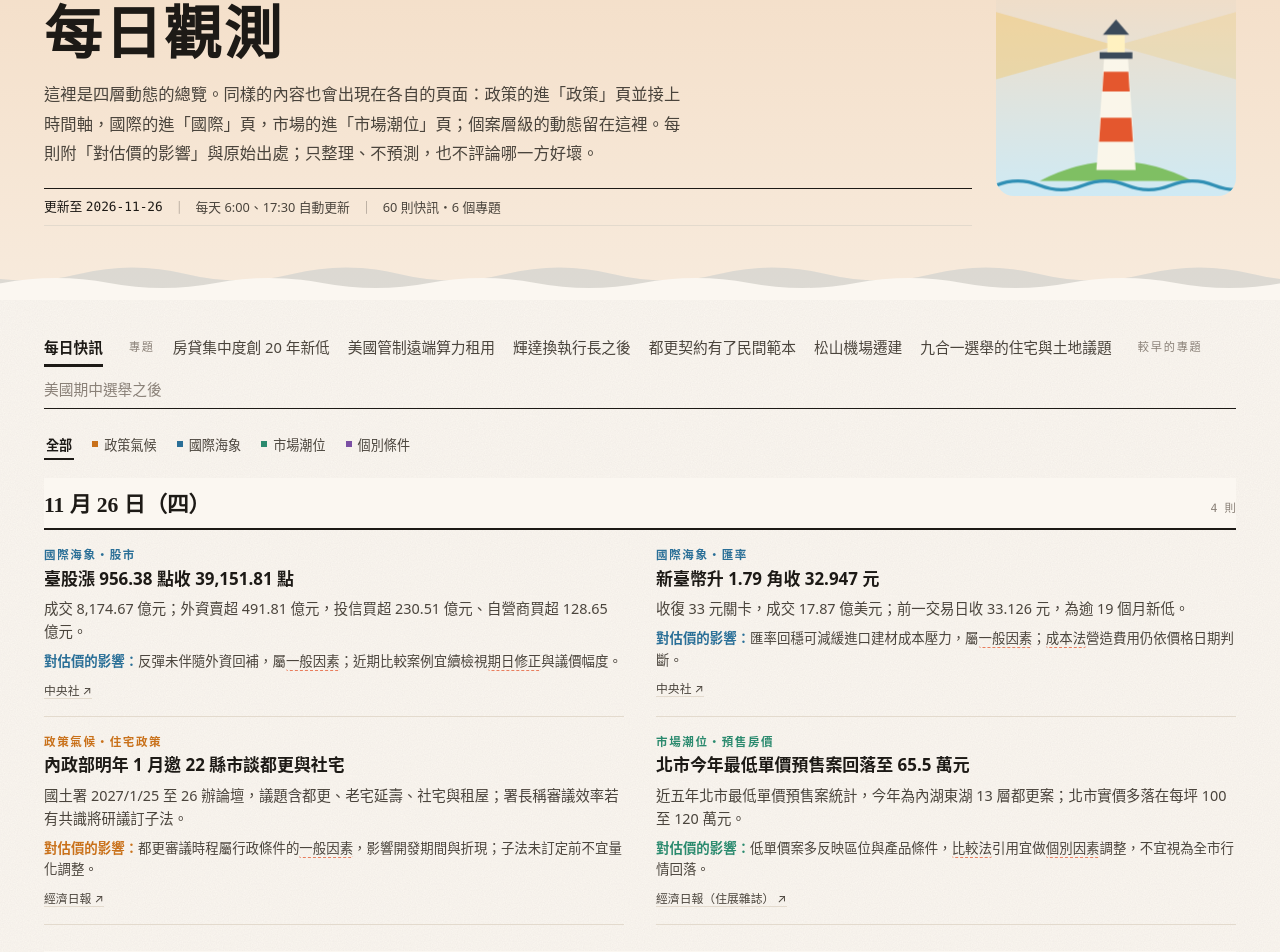
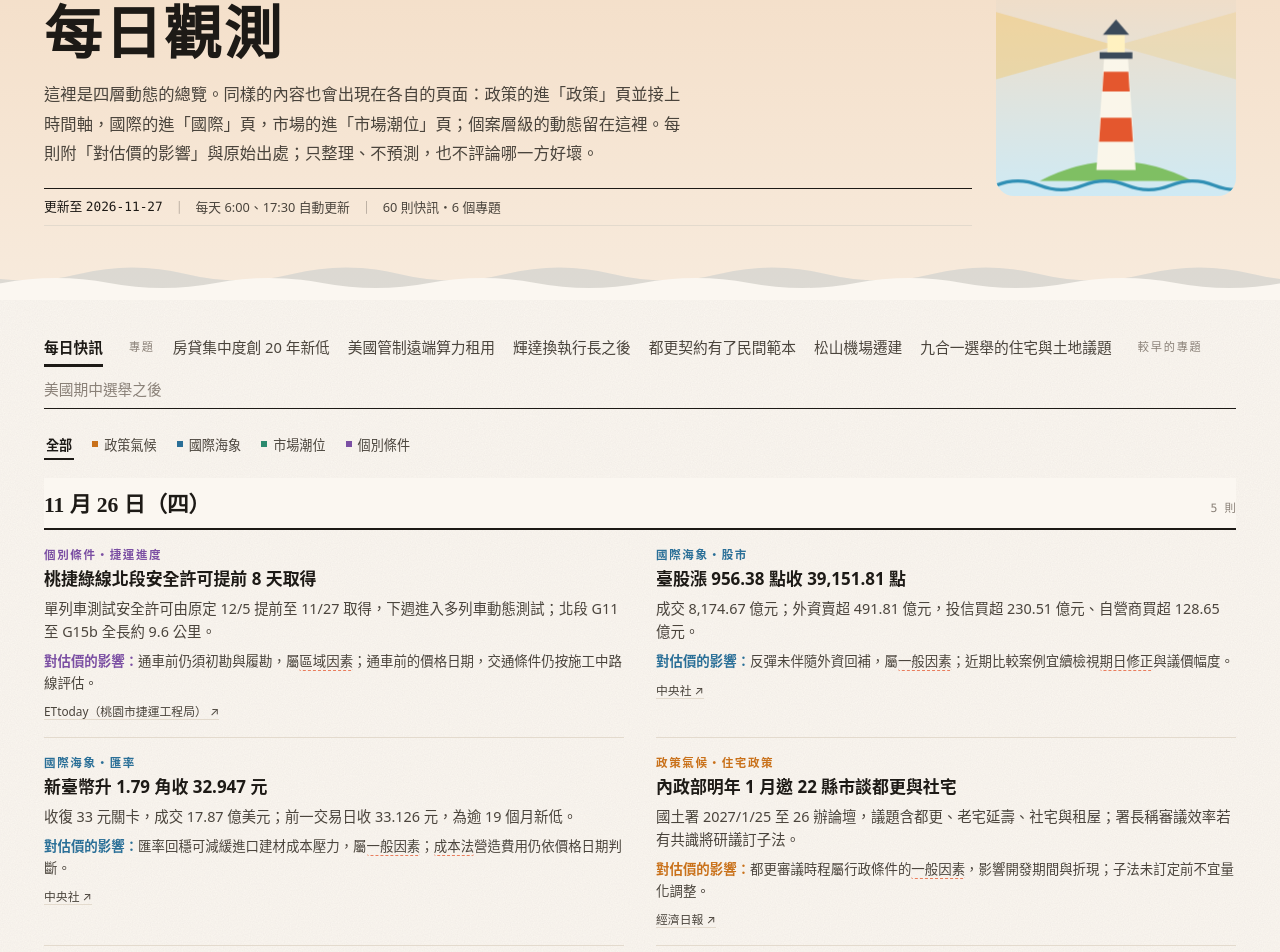
Before and after one commit to zonetai/value-isle, a Next.js app: page /value-isle/daily in a window 1280 px wide. Shown: the part 175-1127 px from the top of the page. Built offline with nearby package versions, Linux system fonts and the light colour scheme.

Commit message:
每日觀測 2026-11-27

```diff
--- a/data/daily.ts
+++ b/data/daily.ts
@@ -8,12 +8,12 @@
 import type { DailyData } from "./daily-types";
 
 export const DAILY: DailyData = {
-  updated: "2026-11-26",
+  updated: "2026-11-27",
   schedule: "每天 6:00、17:30 自動更新",
 
   /* ---------- 情境推演的「目前方向」：首頁「如果…」使用；有新資料才更新，每項附出處 ---------- */
   outlook: {
-    "updated": "2026-11-26",
+    "updated": "2026-11-27",
     "note": "方向判讀只根據下列公開資料，資料更新後會跟著調整；不是對市場的預測，也不構成投資建議。",
     "items": {
       "cut": {
@@ -184,11 +184,17 @@ export const DAILY: DailyData = {
         "lean": "正在發生",
         "now": "三鶯線、信義線東延段今年已通車；桃園綠線北段目標年底，萬大線一期目標 2027 年底。",
         "why": [
-          "桃園綠線北段要趕上年底，須完成試運轉、初勘與交通部履勘",
+          "桃園綠線北段要趕上年底，須完成多列車測試、初勘與交通部履勘",
           "萬大線一期須完成系統整合測試",
           "中南部各線時程較晚，2026–2027 年沒有新線通車"
         ],
         "basis": [
+          {
+            "t": "桃園綠線單列車安全許可提前至 11/27 取得，下週多列車測試",
+            "d": "2026-11-26",
+            "src": "ETtoday（桃園市捷運工程局）",
+            "url": "https://www.ettoday.net/news/20261126/3279145.htm"
+          },
           {
             "t": "桃園綠線北段 7 站目標年底通車，準備試運轉",
             "d": "2026-10-14",
@@ -206,12 +212,6 @@ export const DAILY: DailyData = {
             "d": "2026-08-03",
             "src": "NOWnews（北市捷運局）",
             "url": "https://www.nownews.com/news/6862592"
-          },
-          {
-            "t": "臺中藍線已動工，市府目標 2034 年",
-            "d": "2026-07-30",
-            "src": "Newtalk",
-            "url": "https://newtalk.tw/news/view/2026-07-30/1050309"
           },
           {
             "t": "三鶯線 6/30 通車，全長 14.29 公里、12 站",
@@ -517,10 +517,13 @@ export const DAILY: DailyData = {
 
   /* ---------- 每日快訊（由新到舊） ---------- */
   briefs: [
+    { d: "2026-11-26", layer: "ind", tag: "捷運進度", t: "桃捷綠線北段安全許可提前 8 天取得", s: "單列車測試安全許可由原定 12/5 提前至 11/27 取得，下週進入多列車動態測試；北段 G11 至 G15b 全長約 9.6 公里。", i: "通車前仍須初勘與履勘，屬區域因素；通車前的價格日期，交通條件仍按施工中路線評估。", src: "ETtoday（桃園市捷運工程局）", url: "https://www.ettoday.net/news/20261126/3279145.htm" },
     { d: "2026-11-26", layer: "intl", tag: "股市", t: "臺股漲 956.38 點收 39,151.81 點", s: "成交 8,174.67 億元；外資賣超 491.81 億元，投信買超 230.51 億元、自營商買超 128.65 億元。", i: "反彈未伴隨外資回補，屬一般因素；近期比較案例宜續檢視期日修正與議價幅度。", src: "中央社", url: "https://www.cna.com.tw/news/afe/202611260169.aspx" },
     { d: "2026-11-26", layer: "intl", tag: "匯率", t: "新臺幣升 1.79 角收 32.947 元", s: "收復 33 元關卡，成交 17.87 億美元；前一交易日收 33.126 元，為逾 19 個月新低。", i: "匯率回穩可減緩進口建材成本壓力，屬一般因素；成本法營造費用仍依價格日期判斷。", src: "中央社", url: "https://cna.com.tw/news/afe/202611260185.aspx" },
     { d: "2026-11-26", layer: "policy", tag: "住宅政策", t: "內政部明年 1 月邀 22 縣市談都更與社宅", s: "國土署 2027/1/25 至 26 辦論壇，議題含都更、老宅延壽、社宅與租屋；署長稱審議效率若有共識將研議訂子法。", i: "都更審議時程屬行政條件的一般因素，影響開發期間與折現；子法未訂定前不宜量化調整。", src: "經濟日報", url: "https://udn.com/news/story/7314/9904031" },
     { d: "2026-11-26", layer: "market", tag: "預售房價", t: "北市今年最低單價預售案回落至 65.5 萬元", s: "近五年北市最低單價預售案統計，今年為內湖東湖 13 層都更案；北市實價多落在每坪 100 至 120 萬元。", i: "低單價案多反映區位與產品條件，比較法引用宜做個別因素調整，不宜視為全市行情回落。", src: "經濟日報（住展雜誌）", url: "https://udn.com/news/story/7241/9902827" },
+    { d: "2026-11-25", layer: "market", tag: "工業地", t: "前三季廠房交易 1,491 億元創新高", s: "世邦魏理仕統計；新竹湖口工業區逾 1 萬坪丁種建築用地 2027/1/26 開標，現有建物約占法定容積 21%。", i: "容積使用率低的廠地具擴建潛力，屬個別因素；比較法宜依剩餘容積與既有建物利用程度調整。", src: "經濟日報（世邦魏理仕）", url: "https://money.udn.com/money/story/5638/9899184" },
+    { d: "2026-11-25", layer: "intl", tag: "美國就業", t: "美初領失業金 18.9 萬人，追平今年低點", s: "截至 11/21 當週減 1.3 萬人，低於預期的 20 萬人；4 週平均 19.6 萬人，因感恩節提前於週三公布。", i: "就業強韌支撐聯準會 12/9 升息預期，屬一般因素，收益法折現率不宜下修。", src: "FXStreet（美國勞工部）", url: "https://www.fxstreet.com/news/united-states-weekly-initial-jobless-claims-decline-to-189k-vs-200k-expected-202611251346" },
     { d: "2026-11-25", layer: "intl", tag: "股市", t: "臺股跌 1,926.92 點收 38,195.43 點", s: "盤中一度跌 3,440.45 點；外資賣超 1,236.54 億元為歷史第 7 大，投信買超 535.32 億元。", i: "股市劇烈波動屬一般因素，買方觀望升高，近期比較案例宜檢視期日修正與議價幅度。", src: "中央社", url: "https://www.cna.com.tw/news/afe/202611250260.aspx" },
     { d: "2026-11-25", layer: "intl", tag: "匯率", t: "新臺幣貶 1.87 角收 33.126 元，19 個月新低", s: "盤中最弱 33.19 元，成交量 63.62 億美元為史上第 3 大量；外資賣股匯出，美元指數站上 104。", i: "匯率走貶推升進口建材與設備成本，屬一般因素；成本法營造費用宜依價格日期判斷。", src: "自由財經", url: "https://ec.ltn.com.tw/article/breakingnews/5653181" },
     { d: "2026-11-25", layer: "intl", tag: "301 關稅", t: "美 301 產能過剩案建議對臺 15% 不疊加", s: "與日韓歐盟同屬最低級別；意見期至 2027/1/5、1/25 起公聽會，行政院稱非最終稅率。", i: "關稅屬一般因素，影響出口產業獲利與廠房需求；定案前不宜在工業用地估價中量化調整。", src: "聯合新聞網", url: "https://udn.com/news/story/7238/9902461" },
@@ -564,12 +567,9 @@ export const DAILY: DailyData = {
     { d: "2026-11-16", layer: "intl", tag: "股市", t: "臺股重挫 2,635 點收 41,040 點，跌 6.03%", s: "加權指數收 41,040.08 點，史上第二大跌點；外資賣超 701.89 億元，三大法人合計賣超 1,140.55 億元。", i: "股市大幅波動屬一般因素，短期影響買方信心，比較案例宜留意期日前後的市場狀況差異。", src: "MoneyDJ 理財網", url: "https://tw.stock.yahoo.com/news/%E5%8F%B0%E8%82%A1%E7%9B%A4%E5%BE%8C-%E6%94%B6%E8%B7%8C2635%E9%BB%9E-%E5%8F%B2%E4%B8%8A%E7%AC%AC%E4%BA%8C%E5%A4%A7%E8%B7%8C%E9%BB%9E-%E6%97%A5k%E9%80%A3%E4%B8%89%E9%BB%91-074400105.html" },
     { d: "2026-11-16", layer: "policy", tag: "九合一", t: "北市社宅完工 12,926 與 18,175 戶兩種統計", s: "報導指北市社宅目標 5 萬戶，市府列管 2 萬 4,840 戶、完工 1 萬 2,926 戶，內政部統計 9 月底完工 1 萬 8,175 戶。", i: "社宅供給屬區域因素，評估租金與鄰近住宅時應以實際完工與入住進度為準。", src: "住展雜誌", url: "https://n.yam.com/Article/20261116568521" },
     { d: "2026-11-16", layer: "policy", tag: "九合一", t: "新北社宅主張：開發區留地與青年育兒宅", s: "國民黨候選人主張淡海二、三期等開發區以 5% 以上土地興建社宅；民進黨候選人主張成立都更局與 20 年租期青年育兒宅。", i: "開發區社宅用地仍屬主張，區段徵收與重劃區估價仍依現行計畫與配地條件處理。", src: "住展雜誌", url: "https://n.yam.com/Article/20261116568521" },
-    { d: "2026-11-11", layer: "policy", tag: "限貸令", t: "建築業籲解除第七波限貸令，建築貸款比率 23.79%", s: "臺中市建築經營協會去函總統府，籲央行解除第七波信用管制；銀行建築貸款比率 23.79%，距上限 30% 尚有約 3.45 兆元空間。", i: "信用管制是否鬆綁影響土建融成本，屬一般因素，土地開發分析的資金成本應依實際融資條件設定。", src: "經濟日報", url: "https://udn.com/news/story/7239/9872823" },
     { d: "2026-11-16", layer: "market", tag: "豪宅", t: "北市前 9 月成屋豪宅交易量年增 23.9%", s: "北市成屋豪宅 362 件、預售 287 件，預售年增 76.1%；六都高價宅合計 1,389 件，年增約 8%。", i: "豪宅成交多屬全現金交易，比較法須留意交易條件與個別因素差異，不宜外推一般住宅。", src: "經濟日報", url: "https://money.udn.com/money/story/5621/9880555" },
     { d: "2026-11-16", layer: "market", tag: "科技宅", t: "前 9 月北市以外五都高價宅量多衰退", s: "報導指北市以外五都高價宅交易量多呈衰退，中南部科技題材買盤明顯轉弱，歸因於信用管制與房貸緊縮。", i: "科技題材區的區域因素預期轉弱，引用前波高點案例須做期日修正與市場狀況調整。", src: "經濟日報", url: "https://money.udn.com/money/story/5621/9880558" },
     { d: "2026-11-13", layer: "intl", tag: "股市", t: "臺股漲 583 點收 43,675 點，外資回補", s: "加權指數漲 1.35%，成交 9,162.55 億元；外資買超 288.37 億元，三大法人合計買超逾 439 億元。", i: "股市回穩有助財富效果，但傳導到房市成交需時，比較法仍以實際成交案例為準。", src: "三立新聞網", url: "https://www.mirrormedia.mg/external/setn_1938448" },
-    { d: "2026-11-12", layer: "ind", tag: "捷運聯開", t: "環狀線板新站聯開案開工，地上 38 層", s: "基地約 1,392 坪、總樓地板面積逾 2 萬坪，總銷逾百億元，預計明年推案。", i: "場站聯開增加周邊新屋供給，屬區域因素；推案價不等於成交價，比較法須區分。", src: "經濟日報", url: "https://money.udn.com/money/story/5621/9874512" },
-    { d: "2026-11-12", layer: "policy", tag: "房地合一稅", t: "前 10 月房地合一稅收 433 億元，年增一成", s: "10 月稅收 47.7 億元；臺中市 10.3 億元、年增五成，桃園市與臺南市年減 14%。", i: "稅負屬交易成本，影響賣方出售意願與持有期間，可作為觀察交易量的一般因素。", src: "經濟日報", url: "https://udn.com/news/story/7243/9874616" },
     { d: "2026-11-15", layer: "policy", tag: "九合一", t: "北市政見會：公辦都更門檻擬降至 50%", s: "現任市長稱公辦都更門檻將由 75% 再降至 50%、明年增 105 位審查人力；另一候選人稱都更「入口寬、出口窄」。", i: "門檻與人力仍屬主張階段，權利變換估價仍依現行法令與核定容積處理。", src: "自由時報", url: "https://news.ltn.com.tw/news/politics/paper/1778488" },
     { d: "2026-11-14", layer: "ind", tag: "公辦都更", t: "文山興隆段公辦都更簽約，投資 7.54 億元", s: "新北住都中心實施，基地約 377 坪、公有地 80%，規劃地上 14 層住宅，住戶參與 100%，預計民國 122 年完工。", i: "山坡地、高差大與計畫道路未開闢屬個別因素，成本法須反映較高開發成本。", src: "中時新聞網", url: "https://www.chinatimes.com/realtimenews/20261114002004-260405" },
     { d: "2026-11-13", layer: "ind", tag: "捷運動工", t: "三鶯線延伸八德動工，總經費 160.57 億元", s: "全長約 4.03 公里、3 座車站，於八德與桃園綠線大湳站轉乘，目標民國 123 年完工通車。", i: "已動工的路線確定性較高，但完工期遠，估價宜依價格日期區分現況與預期效益。", src: "中央社", url: "https://www.cna.com.tw/news/aloc/202611130177.aspx" },
```
